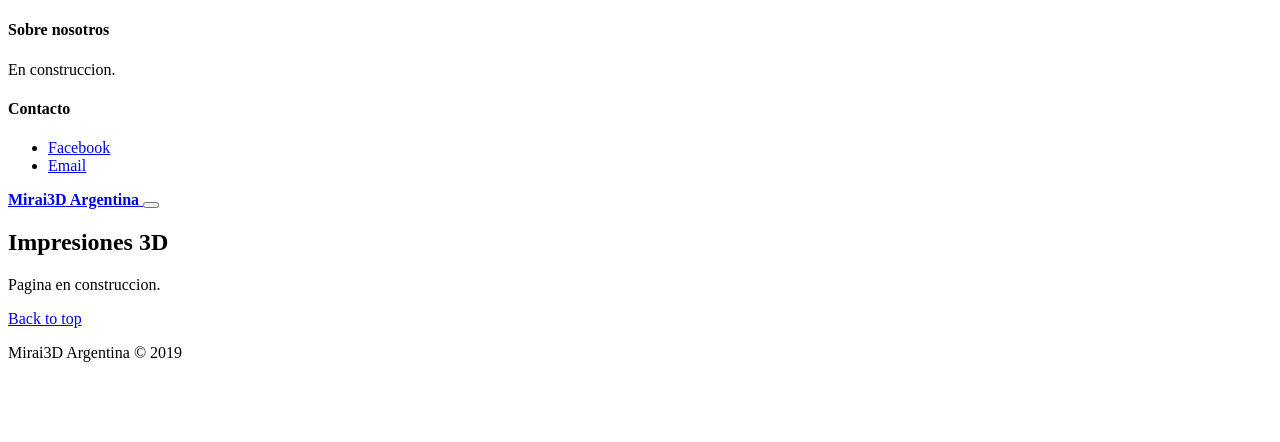
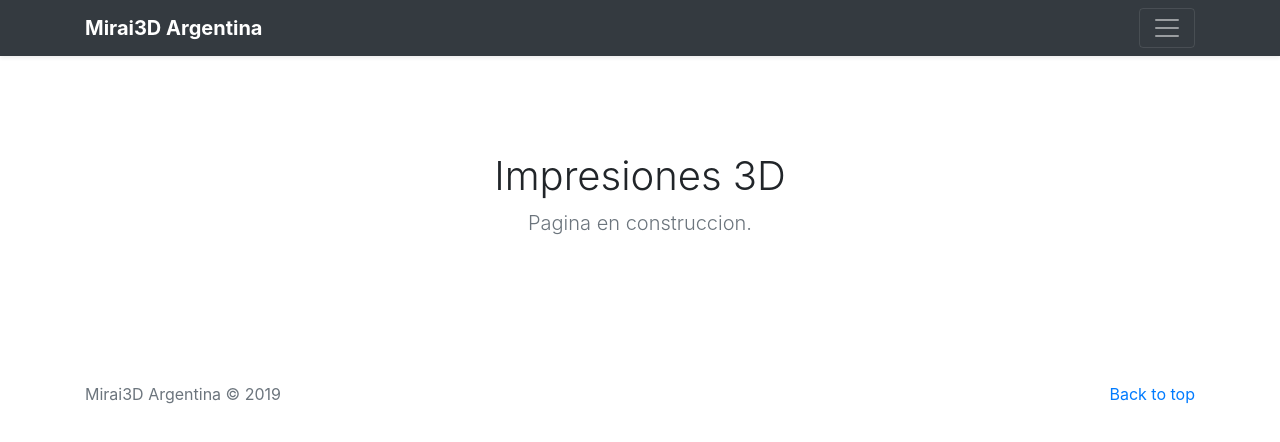
Before and after one commit to javierhp/Mirai3DArgentinaWeb, a plain HTML site: page index.html in a window 1280 px wide. Drawn offline with nearby package versions, Linux system fonts and the light colour scheme; the site is published under a folder, as on GitHub Pages, so addresses that start at the root find nothing.

Commit message:
content locator improvement

```diff
--- a/index.html
+++ b/index.html
@@ -8,10 +8,10 @@
     <title>Mirai3D Argentina · Impresiones</title>
 
     <!-- Bootstrap core CSS -->
-    <link href="/content/css/bootstrap.min.css" rel="stylesheet">
+    <link href="content/css/bootstrap.min.css" rel="stylesheet">
 
     <!-- Custom styles -->
-    <link href="/content/css/custom/main.css" rel="stylesheet">
+    <link href="content/css/custom/main.css" rel="stylesheet">
 </head>
 
 <body>
@@ -251,7 +251,7 @@
     <script>
         window.jQuery || document.write('<script src="/docs/4.3/assets/js/vendor/jquery-slim.min.js"><\/script>')
     </script>
-    <script src="/content/js/bootstrap.bundle.min.js"></script>
+    <script src="content/js/bootstrap.bundle.min.js"></script>
 </body>
 
 </html>
```
